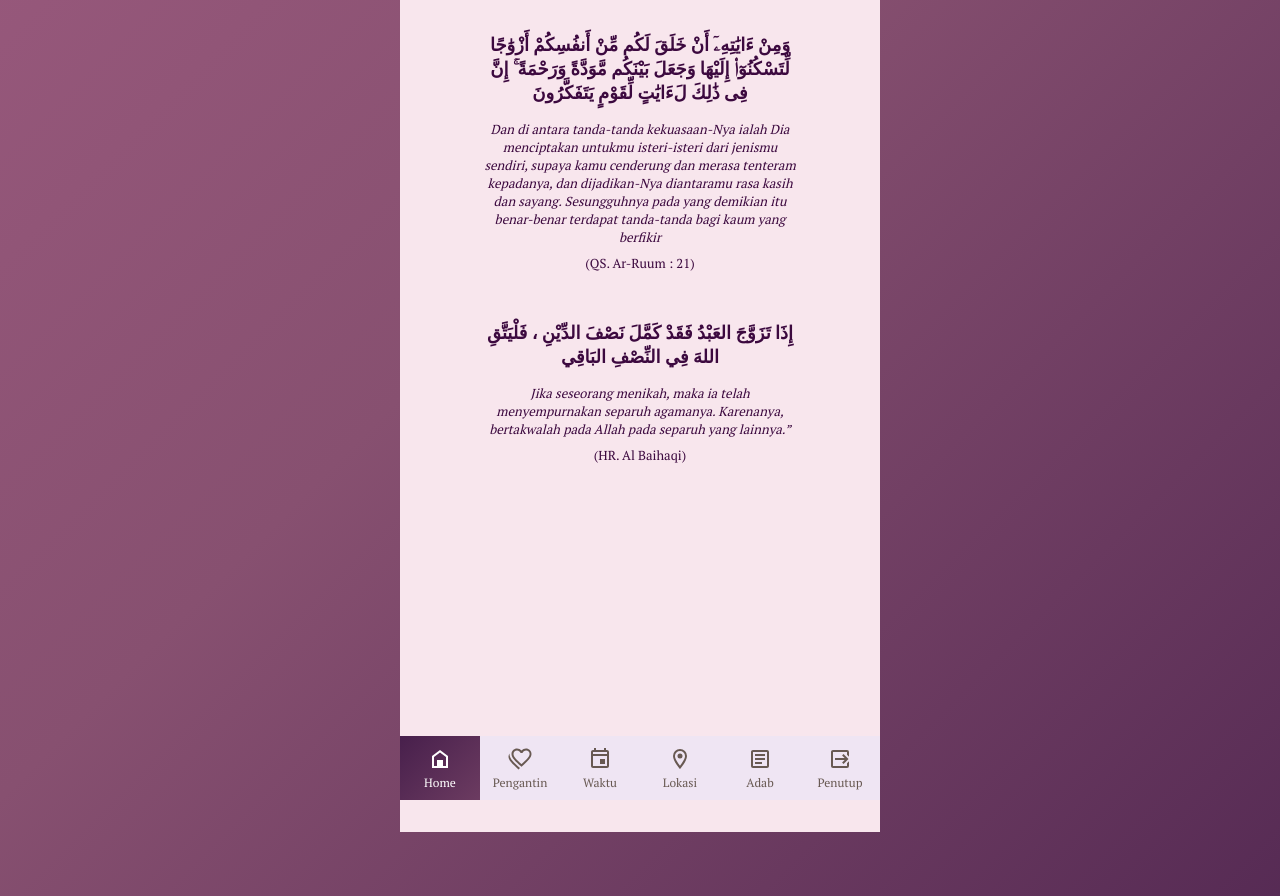
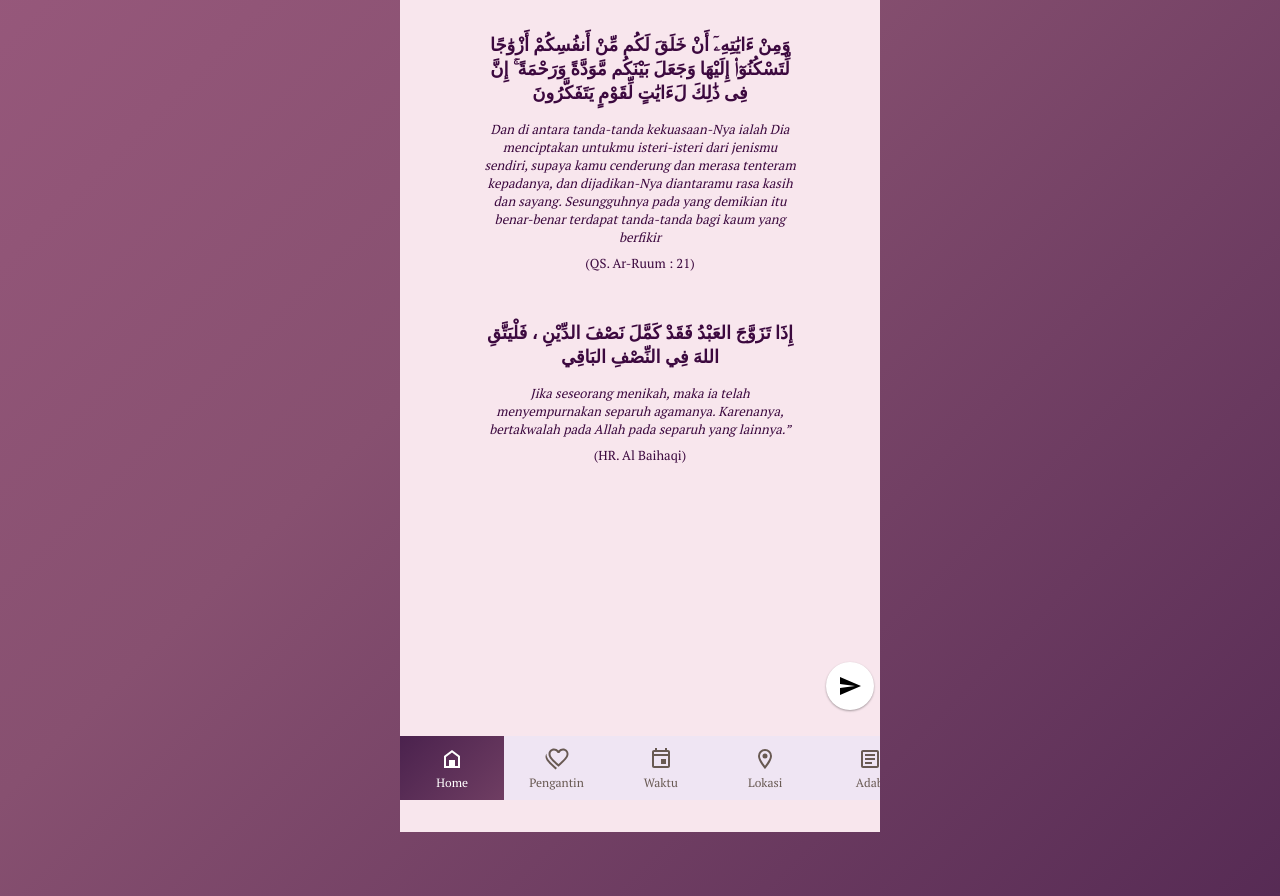
Before and after one commit to aminurmuda/weding-next, a Next.js app: page /content in a window 1280 px wide. Built offline with nearby package versions, Linux system fonts and the light colour scheme.

Commit message:
fix: scroll into view on navbar item and add button to go to send message

```diff
--- a/components/Navbar.tsx
+++ b/components/Navbar.tsx
@@ -23,6 +23,7 @@ function Navbar(props: NavbarProps) {
     const { navbarItem } = props;
     return (
       <div
+        id={"navbar-item-" + navbarItem.value}
         className={`navbar-item ${
           isActive(navbarItem.value) ? "is-active" : ""
         }`}
--- /dev/null
+++ b/components/SendMessage.tsx
@@ -0,0 +1,33 @@
+import { mdiSend } from "@mdi/js";
+import Icon from "@mdi/react";
+
+interface Props {
+  hide: boolean;
+  goTo: (value: string) => void;
+}
+
+function SendMessage({ hide, goTo }: Props) {
+  function sendMessage() {
+    goTo("wishes");
+  }
+
+  const ButtonSendMessage = () => {
+    return (
+      <button
+        className="round-button center"
+        onClick={sendMessage}
+        aria-label="Send Message"
+      >
+        <Icon path={mdiSend} size={1} color="black" />
+      </button>
+    );
+  };
+
+  return (
+    <div className={`floating-fullscreen-toggle ${hide ? "hide" : ""}`}>
+      {<ButtonSendMessage />}
+    </div>
+  );
+}
+
+export default SendMessage;
--- a/pages/content.tsx
+++ b/pages/content.tsx
@@ -13,6 +13,7 @@ import {
   mdiLogoutVariant,
   mdiHandsPray,
 } from "@mdi/js";
+import SendMessage from "../components/SendMessage";
 
 const Opening = dynamic(() => import("../components/Opening"), {
   ssr: true,
@@ -70,16 +71,16 @@ const Home: NextPage = () => {
       content: <Adab />,
     },
     {
+      label: "Ucapan",
+      value: "wishes",
+      icon: mdiHandsPray,
+      content: <Wishes />,
+    },
+    {
       label: "Penutup",
       value: "penutup",
       icon: mdiLogoutVariant,
       content: <Closing />,
-    },
-    {
-      label: "Ucapan",
-      value: "greetings",
-      icon: mdiHandsPray,
-      content: <Wishes />,
     },
   ];
 
@@ -87,6 +88,14 @@ const Home: NextPage = () => {
 
   const handleSetCurrentPage = (value: string) => {
     setCurrentPage(value);
+    const item = document.getElementById("navbar-item-" + value);
+    if (item) {
+      item.scrollIntoView({
+        behavior: "smooth",
+        block: "end",
+        inline: "nearest",
+      });
+    }
   };
 
   useEffect(() => {
@@ -113,6 +122,10 @@ const Home: NextPage = () => {
           <div className="container">
             <Layout page={page}>{page.content}</Layout>
           </div>
+          <SendMessage
+            hide={currentPage === "wishes"}
+            goTo={handleSetCurrentPage}
+          />
           <Navbar
             menus={pages}
             currentPage={currentPage}
--- a/styles/globals.css
+++ b/styles/globals.css
@@ -169,7 +169,7 @@ scrollbar-width: none;  /* Firefox */
 }
 .navbar-item {
   background-color: rgb(239, 229, 243);
-  min-width: 80px;
+  min-width: calc(100% / 4.6);
   height: 100%;
   display: flex;
   justify-content: center;
@@ -224,6 +224,10 @@ scrollbar-width: none;  /* Firefox */
 button:disabled,
 button[disabled]{
   opacity: 0.5;
+}
+
+.hide {
+  display: none;
 }
 
 
@@ -673,14 +677,6 @@ hr {
   -ms-animation: fadeIn 2s;
 }
 
-.delay-2 {
-  animation-delay: 2s;
-  -webkit-animation-delay: fadeIn 2s;
-  -moz-animation-delay: fadeIn 2s;
-  -o-animation-delay: fadeIn 2s;
-  -ms-animation-delay: fadeIn 2s;
-}
-
 @keyframes fadeIn {
   0% {
     opacity: 0;
```
